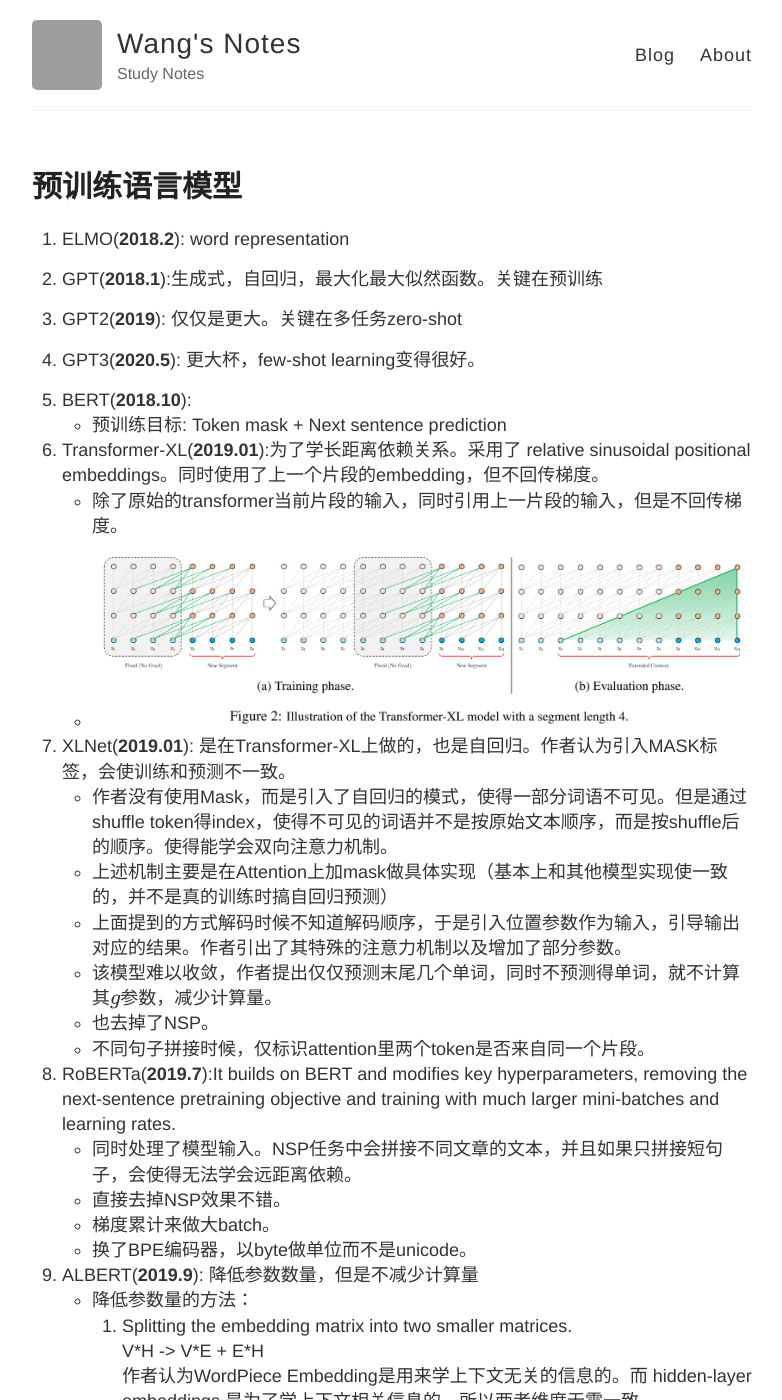
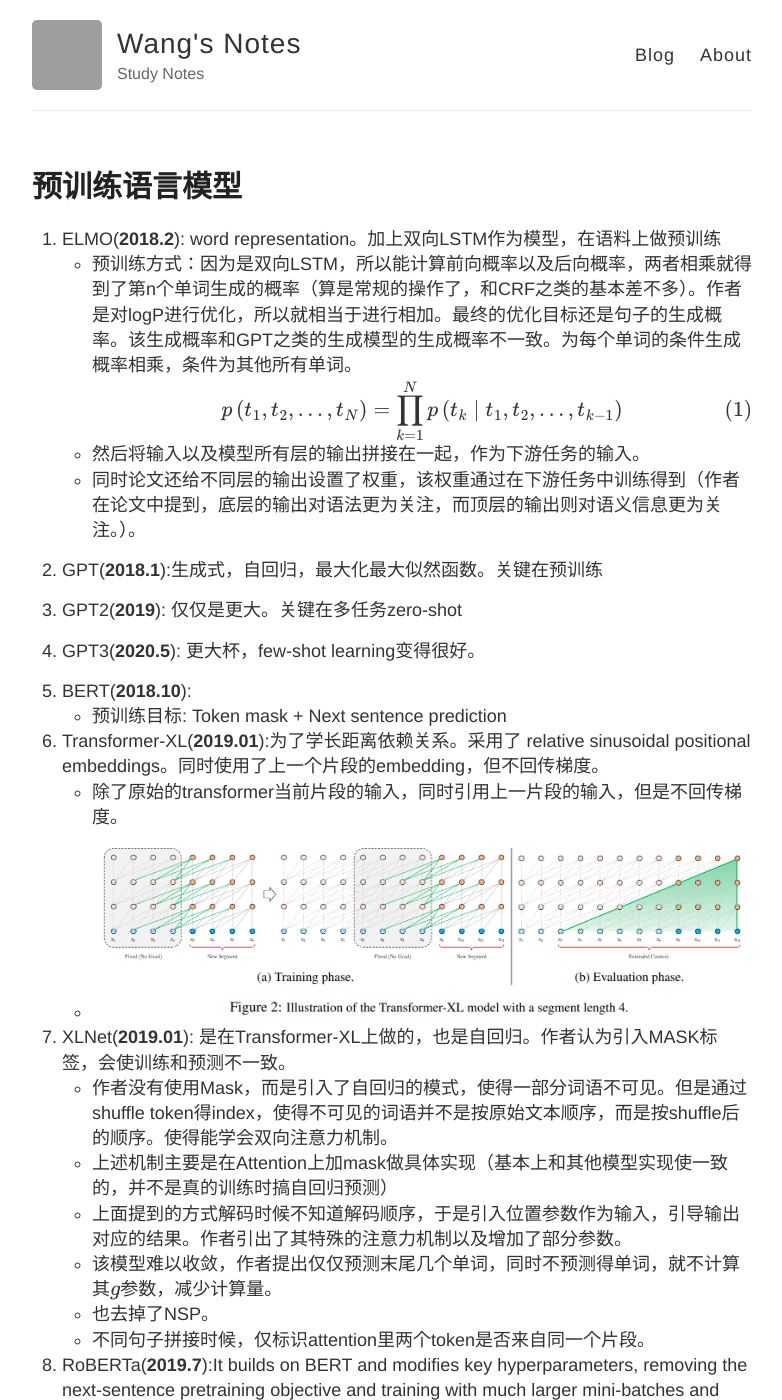
Before and after one commit to WangHexie/notes, a Jekyll site: the page built from _posts/machine-learning/2022-4-05-pretained-language-model.md, in a window 1280 px wide and 1400 px high. Shown: the whole window, without its empty margins (248-1030 px from the left). Built offline with Jekyll 4.4.1, drawn with Linux system fonts in a browser that asks for light colours; comment, search, counter and statistics services are not loaded; some of the changed text lies outside the part shown; grey boxes are pictures that could not be loaded.

Commit message:
[update] pretrained LM

```diff
--- a/_posts/machine-learning/2022-4-05-pretained-language-model.md
+++ b/_posts/machine-learning/2022-4-05-pretained-language-model.md
@@ -3,22 +3,30 @@ layout: post
 title: 预训练语言模型
 ---
 
-1. ELMO(**2018.2**): word representation
+1. ELMO(**2018.2**): word representation。加上双向LSTM作为模型，在语料上做预训练
+   * 预训练方式：因为是双向LSTM，所以能计算前向概率以及后向概率，两者相乘就得到了第n个单词生成的概率（算是常规的操作了，和CRF之类的基本差不多）。作者是对logP进行优化，所以就相当于进行相加。最终的优化目标还是句子的生成概率。该生成概率和GPT之类的生成模型的生成概率不一致。为每个单词的条件生成概率相乘，条件为其他所有单词。
+      $$
+      \begin{equation}
+      p\left(t_{1}, t_{2}, \ldots, t_{N}\right)=\prod_{k=1}^{N} p\left(t_{k} \mid t_{1}, t_{2}, \ldots, t_{k-1}\right)
+      \end{equation}
+      $$
+   * 然后将输入以及模型所有层的输出拼接在一起，作为下游任务的输入。
+   * 同时论文还给不同层的输出设置了权重，该权重通过在下游任务中训练得到（作者在论文中提到，底层的输出对语法更为关注，而顶层的输出则对语义信息更为关注。）。
 
-1. GPT(**2018.1**):生成式，自回归，最大化最大似然函数。关键在预训练
+2. GPT(**2018.1**):生成式，自回归，最大化最大似然函数。关键在预训练
 
-1. GPT2(**2019**): 仅仅是更大。关键在多任务zero-shot
+3. GPT2(**2019**): 仅仅是更大。关键在多任务zero-shot
 
-1. GPT3(**2020.5**): 更大杯，few-shot learning变得很好。
+4. GPT3(**2020.5**): 更大杯，few-shot learning变得很好。
 
-1. BERT(**2018.10**):
+5. BERT(**2018.10**):
    * 预训练目标: Token mask + Next sentence prediction
 
-1. Transformer-XL(**2019.01**):为了学长距离依赖关系。采用了 relative sinusoidal positional embeddings。同时使用了上一个片段的embedding，但不回传梯度。
+6. Transformer-XL(**2019.01**):为了学长距离依赖关系。采用了 relative sinusoidal positional embeddings。同时使用了上一个片段的embedding，但不回传梯度。
    * 除了原始的transformer当前片段的输入，同时引用上一片段的输入，但是不回传梯度。
    * ![Transformer-XL.png]({{site.baseurl}}/images/Transformer-XL.png)
 
-2. XLNet(**2019.01**): 是在Transformer-XL上做的，也是自回归。作者认为引入MASK标签，会使训练和预测不一致。
+7. XLNet(**2019.01**): 是在Transformer-XL上做的，也是自回归。作者认为引入MASK标签，会使训练和预测不一致。
    * 作者没有使用Mask，而是引入了自回归的模式，使得一部分词语不可见。但是通过shuffle token得index，使得不可见的词语并不是按原始文本顺序，而是按shuffle后的顺序。使得能学会双向注意力机制。
    * 上述机制主要是在Attention上加mask做具体实现（基本上和其他模型实现使一致的，并不是真的训练时搞自回归预测）
    * 上面提到的方式解码时候不知道解码顺序，于是引入位置参数作为输入，引导输出对应的结果。作者引出了其特殊的注意力机制以及增加了部分参数。
```
Also changed, not shown: other parts of _posts/machine-learning/2022-4-05-pretained-language-model.md (+3 -3 lines).
